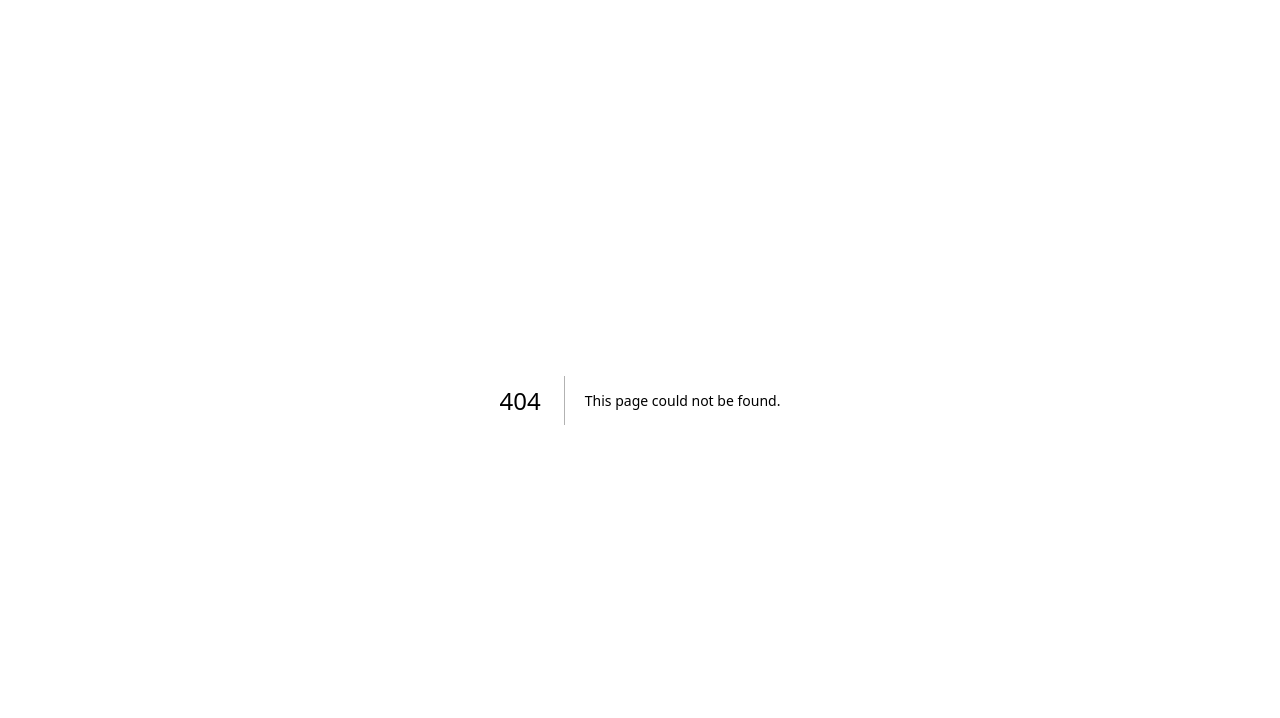
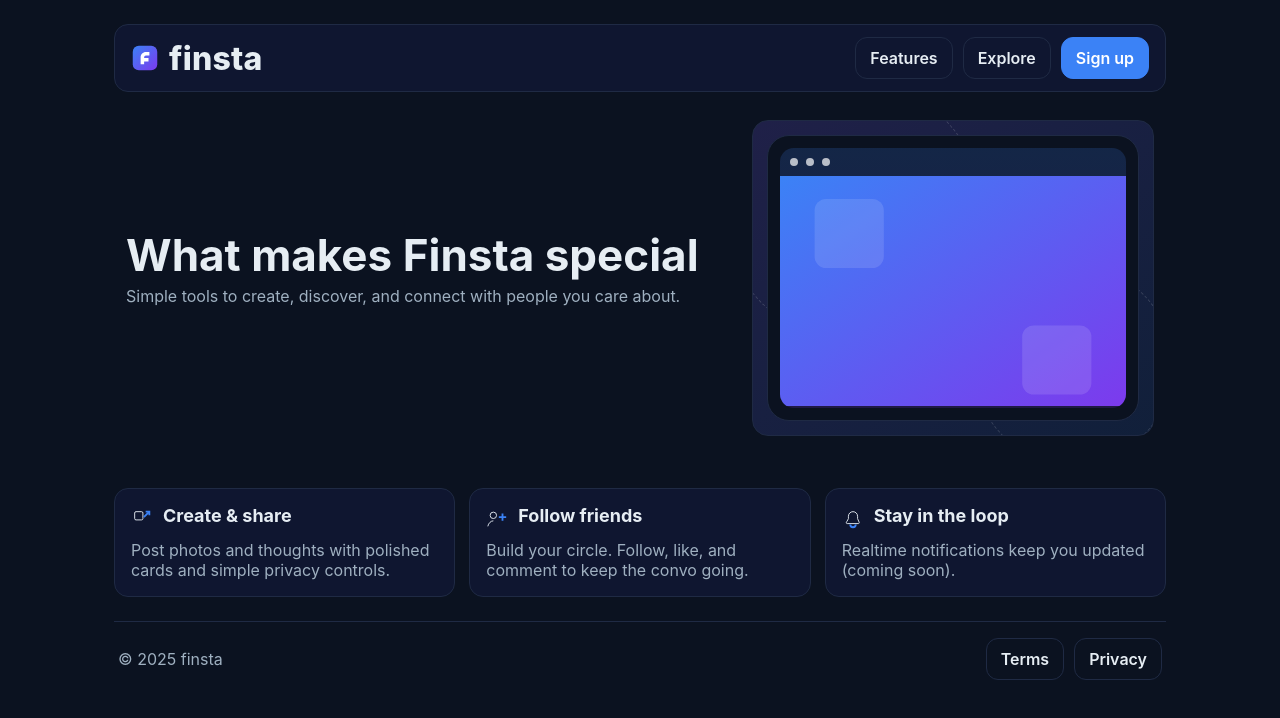
Before and after one commit to Crystnade/Techathon-6.0, a Next.js app: page /features in a window 1280 px wide. Before the commit this address had no page. Shown: the top 718 px of the page. Built offline with nearby package versions, Linux system fonts and the light colour scheme.

Commit message:
Features page
cgen-d263440e90094c58a0abb6045dbddd62

```diff
--- /dev/null
+++ b/app/features/page.js
@@ -0,0 +1,31 @@
+import FeatureGrid from "../../components/FeatureGrid";
+import Header from "../../components/Header";
+import Footer from "../../components/Footer";
+
+export const metadata = { title: "Features • Finsta" };
+
+export default function FeaturesPage(){
+  return (
+    <main className="site-container">
+      <Header />
+      <section className="hero" aria-labelledby="features-title">
+        <div>
+          <h2 id="features-title" className="hero-title">What makes Finsta special</h2>
+          <p className="hero-sub">Simple tools to create, discover, and connect with people you care about.</p>
+        </div>
+        <div className="hero-art" aria-hidden="true">
+          <div className="ring r1" />
+          <div className="ring r2" />
+          <div className="phone">
+            <div className="screen">
+              <div className="topbar"><span className="dot"/><span className="dot"/><span className="dot"/></div>
+              <img src="/card-placeholder-2.svg" alt="Feature preview" />
+            </div>
+          </div>
+        </div>
+      </section>
+      <FeatureGrid />
+      <Footer />
+    </main>
+  );
+}
```
